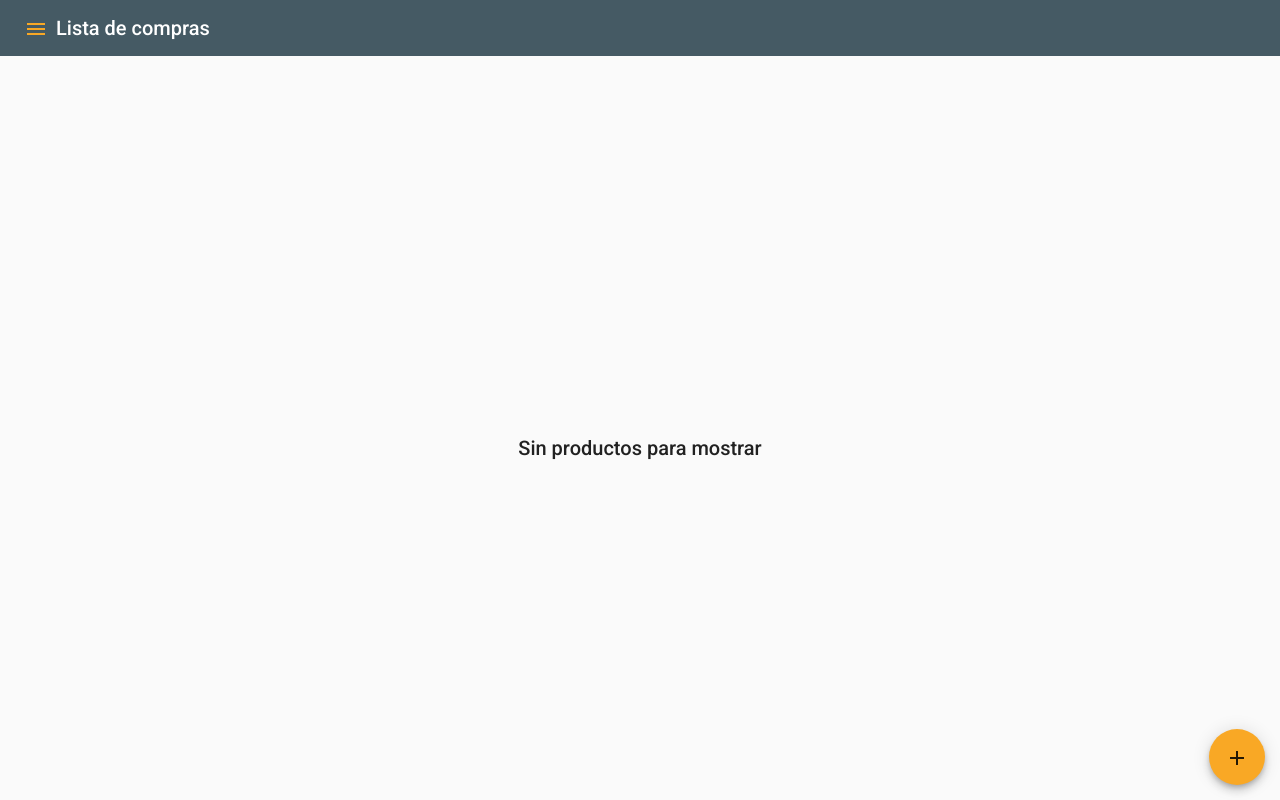
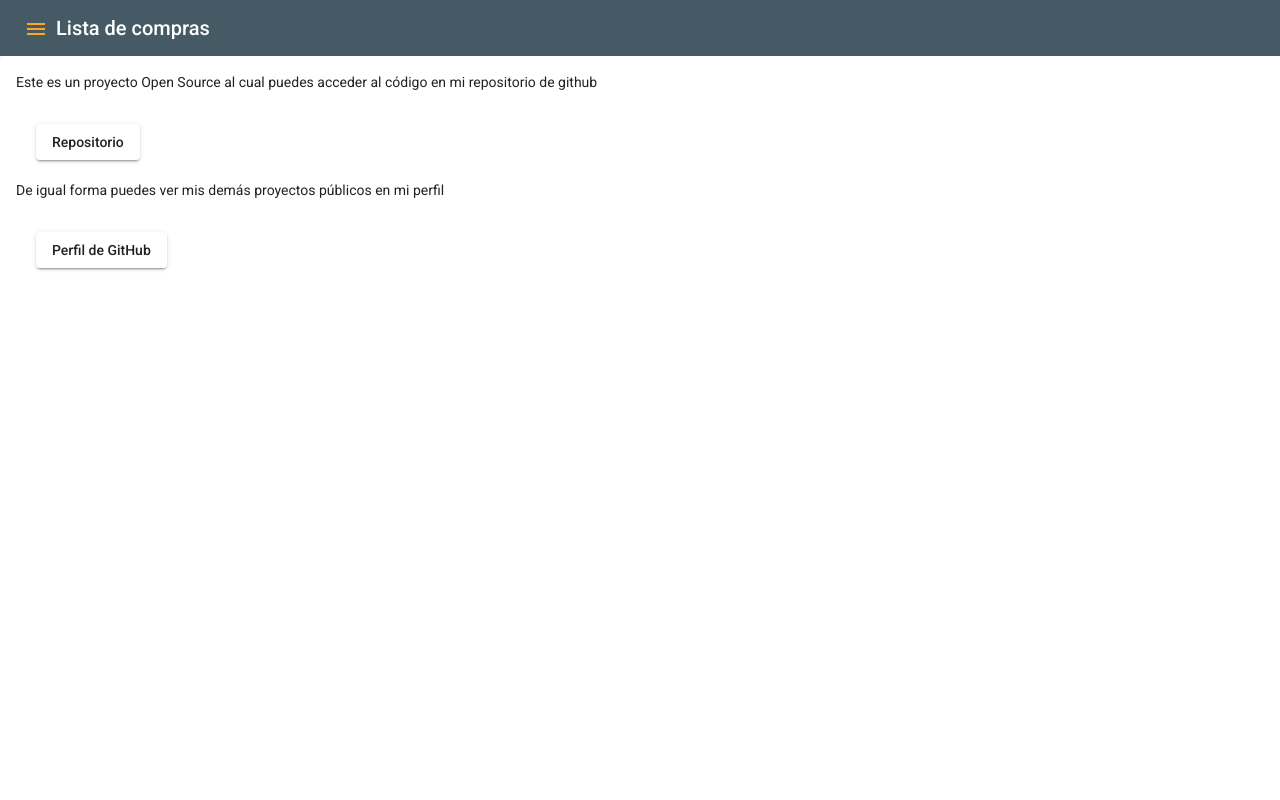
Before and after one commit to LaloSoftware/ListaDeCompras-Code, an Angular app: page /repo in a window 1280 px wide. Before the commit this address led to /lista. Built offline with nearby package versions, Linux system fonts and the light colour scheme.

Commit message:
Módulo de datos del repositorio

```diff
--- a/src/app/app-routing.module.ts
+++ b/src/app/app-routing.module.ts
@@ -4,6 +4,7 @@ import { Routes, RouterModule } from '@angular/router';
 const routes: Routes = [
   {path: 'lista', loadChildren: ()=> import('src/app/lista-de-compras/lista-de-compras.module').then(m => m.ListaDeComprasModule)},
   {path: 'instrucciones', loadChildren: () => import('src/app/instrucciones/instrucciones.module').then(m => m.InstruccionesModule)},
+  {path: 'repo', loadChildren: () => import('src/app/datos-repo/datos-repo.module').then(m => m.DatosRepoModule)},
   {path: '**', redirectTo: 'lista', pathMatch: 'full'}
 ];
 
--- a/src/app/app.component.html
+++ b/src/app/app.component.html
@@ -14,6 +14,9 @@
       <li routerLinkActive="active">
         <a routerLink="instrucciones" (click)="drawer.toggle()">Instrucciones</a>
       </li>
+      <li>
+        <a routerLink="repo" (click)="drawer.toggle()">Repositorio del proyecto</a>
+      </li>
     </ul>
   </mat-drawer>
   <mat-drawer-content>
--- a/src/app/app.component.sass
+++ b/src/app/app.component.sass
@@ -19,6 +19,10 @@ mat-drawer
     width: 80%
     color: #eeeeee
     background-color: #344955
+
+@media screen and ( min-width: 800px )
+    mat-drawer
+        width: 250px
 
 .header
     display: flex
--- /dev/null
+++ b/src/app/datos-repo/datos.component.html
@@ -0,0 +1,8 @@
+<div class="layout">
+    <mat-card>
+        <p>Este es un proyecto Open Source al cual puedes acceder al código en mi repositorio de github</p>
+        <a mat-raised-button href="https://github.com/LaloSoftware/ListaDeCompras-Code" target="_blank">Repositorio</a>
+        <p>De igual forma puedes ver mis demás proyectos públicos en mi perfil</p>
+        <a mat-raised-button href="https://github.com/LaloSoftware" target="_blank">Perfil de GitHub</a>
+    </mat-card>
+</div>
--- /dev/null
+++ b/src/app/datos-repo/datos.component.sass
@@ -0,0 +1,16 @@
+.layout
+    margin-top: 56px
+    background-color: #ffffff
+    mat-card
+        display: flex
+        height: 100%
+        width: 100%
+        position: fixed
+        justify-content: flex-start
+        align-items: flex-start
+        flex-flow: column wrap
+        p
+            max-width: 80%
+            text-align: justify
+        a
+            margin: 20px
--- /dev/null
+++ b/src/app/datos-repo/datos.component.ts
@@ -0,0 +1,15 @@
+import { Component, OnInit } from '@angular/core';
+
+@Component({
+  selector: 'app-datos',
+  templateUrl: './datos.component.html',
+  styleUrls: ['./datos.component.sass']
+})
+export class DatosComponent implements OnInit {
+
+  constructor() { }
+
+  ngOnInit(): void {
+  }
+
+}
```
Also changed, not shown: src/app/datos-repo/datos-repo-routing.module.ts (added, +14 -0 lines), src/app/datos-repo/datos-repo.module.ts (added, +17 -0 lines), 1 other file (tests, documents, lock files or other folders).
